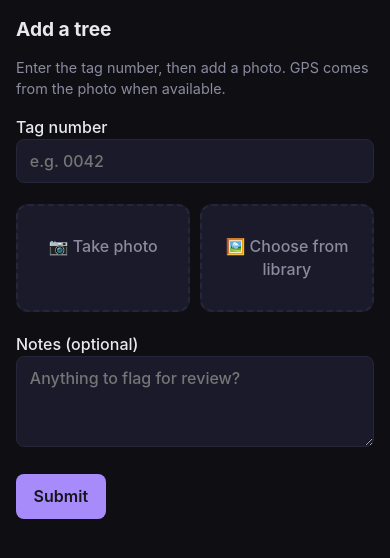
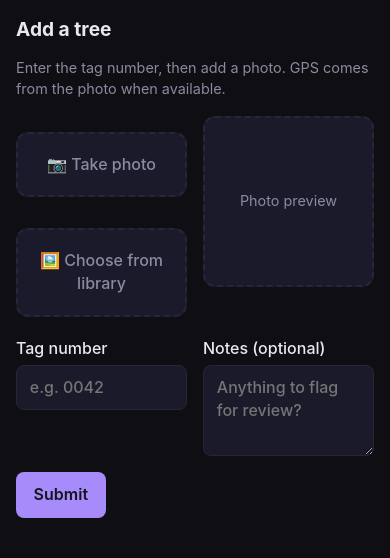
Before and after one commit to cleverdeploy/treetracker, a FastAPI app: template app/templates/submit.html in a window 390 px wide. Shown: the part 56-614 px from the top of the page. Run offline with FastAPI, Linux system fonts and the light colour scheme; the template is opened without the code that fills it, so the values that code supplies are empty; parts of the project's set-up code (start-up, migrations or seed data) failed here and were passed over.

Commit message:
Queue: clear item on approve/reject; Add-tree: 2-column layout
Approve/reject only dimmed the card and wrote a tiny status line at the
bottom, so on mobile it looked like nothing happened. Now a resolved item
flashes its outcome and is removed from the queue, with the count updated.

Restructure the Add-a-tree form into a grid: stacked photo buttons on the
left with a live photo preview (placeholder until filled) on the right, tag
number and notes side by side below, and Submit spanning underneath.

Co-Authored-By: Claude Opus 4.7 <noreply@anthropic.com>

```diff
--- a/app/static/app.css
+++ b/app/static/app.css
@@ -112,23 +112,35 @@ form textarea, form input[type=text] {
 }
 form textarea:focus, form input:focus { outline: 2px solid var(--accent); border-color: var(--accent); }
 
+.submit-grid {
+  display: grid; grid-template-columns: 1fr 1fr; gap: 1rem;
+  align-items: start; margin-top: 1rem;
+}
+.submit-grid > label { margin: 0; }
+.submit-grid label { display: flex; flex-direction: column; gap: 0.3rem; font-weight: 500; }
+
 .photo-buttons {
-  display: grid; grid-template-columns: 1fr 1fr; gap: 0.6rem;
+  display: flex; flex-direction: column; gap: 0.6rem;
 }
 .photo-picker {
-  display: block; padding: 1.8rem 0.6rem; text-align: center;
+  display: block; padding: 1.2rem 0.6rem; text-align: center;
   background: var(--panel); border: 2px dashed var(--border);
   border-radius: 12px; cursor: pointer;
 }
 .photo-picker input { display: none; }
 .picker-hint { color: var(--muted); font-size: 1rem; }
 .photo-picker:hover { border-color: var(--accent); }
-@media (max-width: 380px) {
-  .photo-buttons { grid-template-columns: 1fr; }
+
+.preview-box {
+  display: flex; align-items: center; justify-content: center;
+  aspect-ratio: 1; overflow: hidden;
+  background: var(--panel); border: 2px dashed var(--border);
+  border-radius: 12px;
 }
-
-#preview-wrap { margin-top: 1rem; }
-#preview { max-width: 100%; max-height: 320px; border-radius: 10px; }
+.preview-box.has-photo { border-style: solid; }
+.preview-placeholder { color: var(--muted); font-size: 0.9rem; }
+.preview-box.has-photo .preview-placeholder { display: none; }
+#preview { width: 100%; height: 100%; object-fit: cover; border-radius: 10px; }
 
 details { margin: 1rem 0; }
 details summary { cursor: pointer; color: var(--muted); font-size: 0.92rem; }
@@ -170,6 +182,14 @@ button.ghost:hover { color: var(--text); }
 .mini-map { height: 240px; border-radius: 8px; margin-top: 0.5rem; }
 .result { font-size: 0.85rem; min-height: 1.1rem; }
 
+.queue-item { position: relative; transition: opacity 0.45s ease, transform 0.45s ease; }
+.queue-item.resolving { opacity: 0; transform: translateX(-12px); pointer-events: none; }
+.queue-flash {
+  position: absolute; inset: 0; display: flex; align-items: center; justify-content: center;
+  font-size: 1.2rem; font-weight: 600; color: var(--text);
+  background: rgba(15,15,19,0.72); border-radius: 8px;
+}
+
 @media (max-width: 600px) {
   .queue-item { grid-template-columns: 1fr; }
   .queue-item img { width: 100%; height: 200px; }
--- a/app/static/submit.js
+++ b/app/static/submit.js
@@ -19,7 +19,8 @@ function pickFile(input, other) {
       selectedFile = input.files[0];
       other.value = '';
       preview.src = URL.createObjectURL(selectedFile);
-      previewWrap.hidden = false;
+      preview.hidden = false;
+      previewWrap.classList.add('has-photo');
     }
   });
 }
--- a/app/templates/submit.html
+++ b/app/templates/submit.html
@@ -10,11 +10,7 @@
   <p class="muted">Enter the tag number, then add a photo. GPS comes from the photo when available.</p>
 
   <form id="upload-form" enctype="multipart/form-data">
-    <label>
-      Tag number
-      <input type="text" name="manual_tag" inputmode="numeric" placeholder="e.g. 0042" required autocomplete="off">
-    </label>
-
+    <div class="submit-grid">
       <div class="photo-buttons">
         <label class="photo-picker">
           <input type="file" id="photo-camera" accept="image/*" capture="environment">
@@ -25,14 +21,20 @@
           <span class="picker-hint">🖼️ Choose from library</span>
         </label>
       </div>
-    <div id="preview-wrap" hidden>
-      <img id="preview" alt="preview">
+      <div id="preview-wrap" class="preview-box">
+        <img id="preview" alt="preview" hidden>
+        <span class="preview-placeholder">Photo preview</span>
       </div>
 
+      <label>
+        Tag number
+        <input type="text" name="manual_tag" inputmode="numeric" placeholder="e.g. 0042" required autocomplete="off">
+      </label>
       <label>
         Notes (optional)
         <textarea name="comment" rows="3" placeholder="Anything to flag for review?"></textarea>
       </label>
+    </div>
 
     <button type="submit" id="submit-btn">Submit</button>
     <p id="status" class="status"></p>
@@ -55,5 +57,5 @@
 {% block scripts %}
 <script src="https://unpkg.com/leaflet@1.9.4/dist/leaflet.js"
         integrity="sha256-20nQCchB9co0qIjJZRGuk2/Z9VM+kNiyxNV1lvTlZBo=" crossorigin=""></script>
-<script src="/static/submit.js?v=2"></script>
+<script src="/static/submit.js?v=3"></script>
 {% endblock %}
```
Also changed, not shown: app/static/admin.js (+33 -8 lines). Lines whose indentation alone changed are shown as unchanged.
